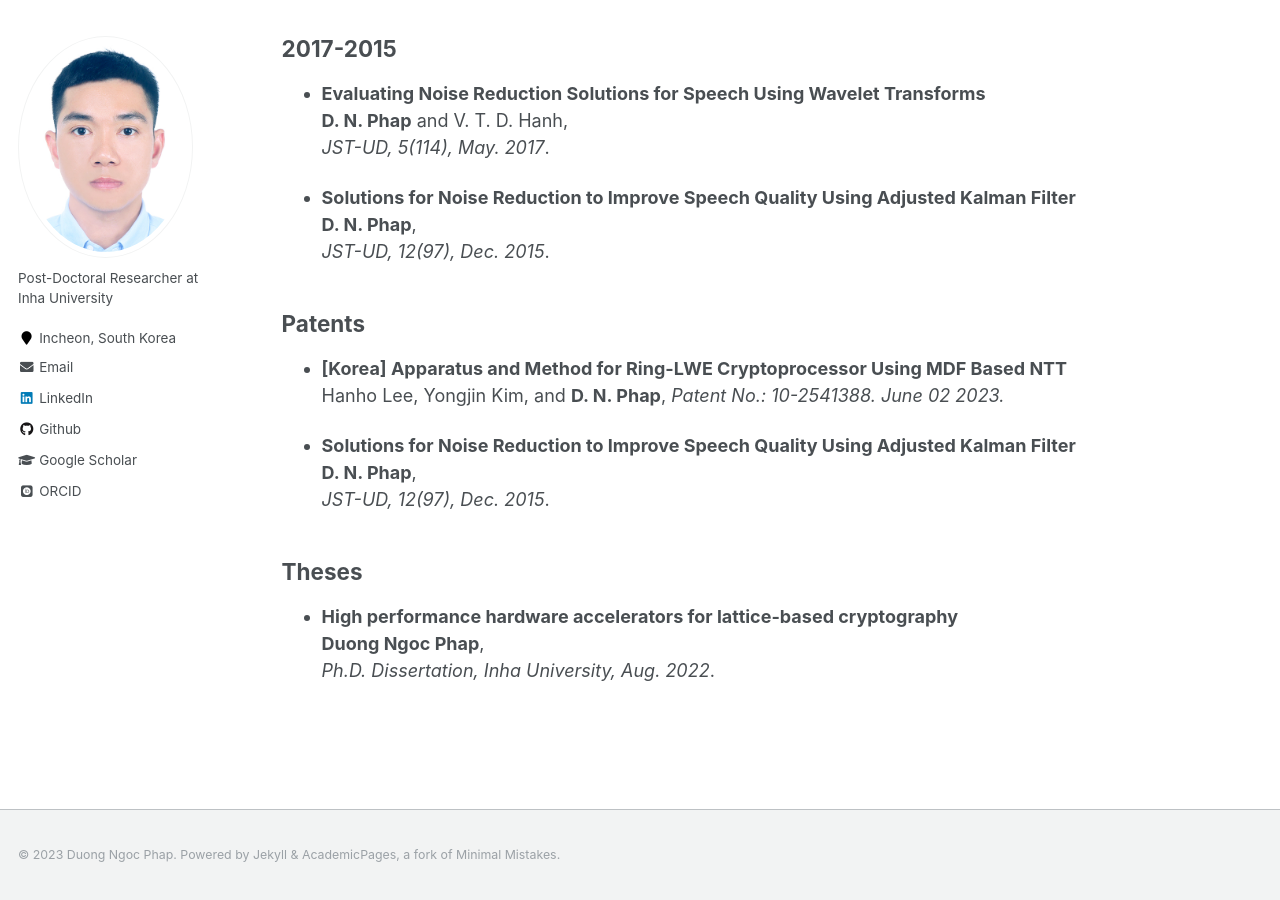
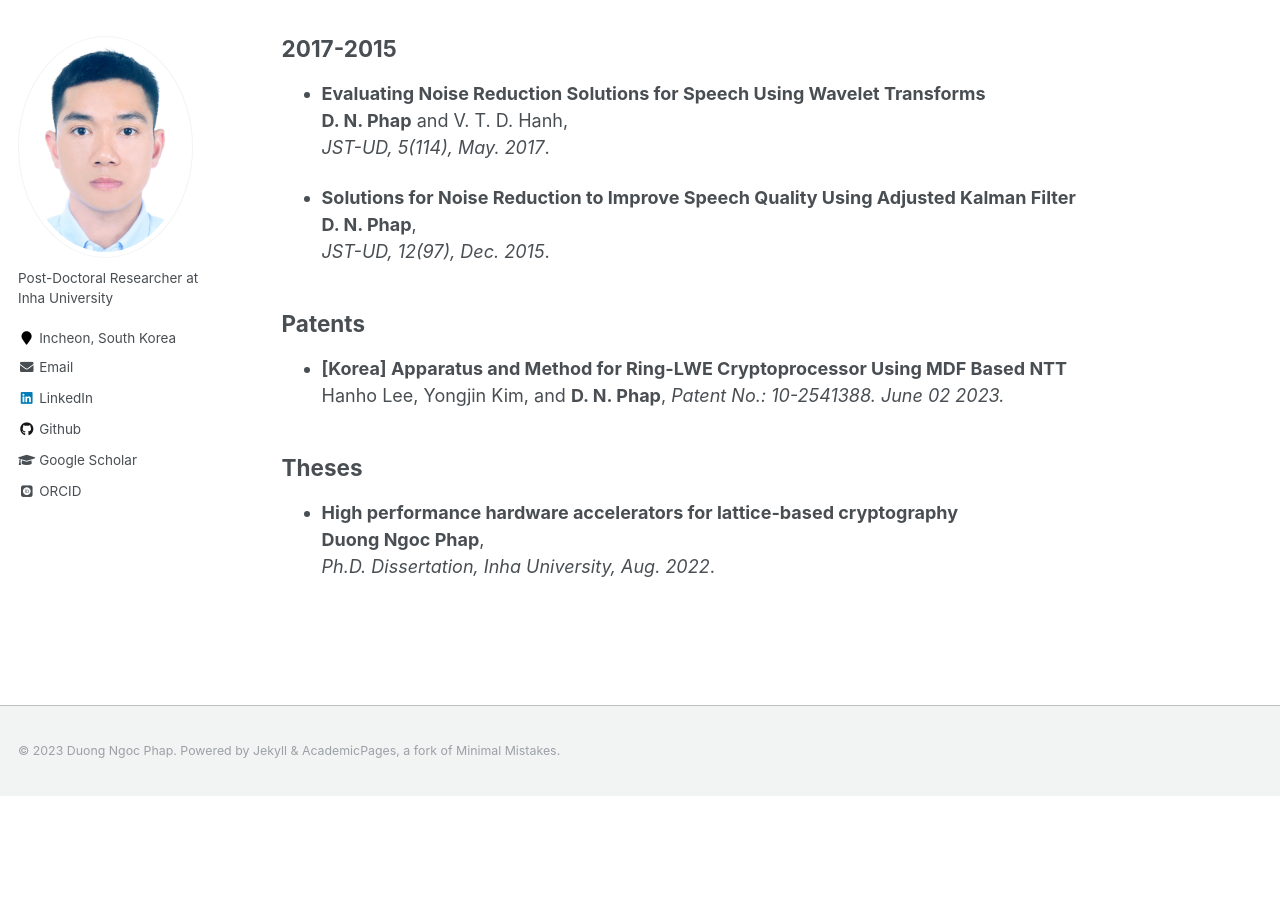
Before and after one commit to phapdn/phapdn.github.io, a Jekyll site: the page built from _pages/publications.md, in a window 1280 px wide and 900 px high, scrolled down 1357 px. Built offline with Jekyll 4.4.1, drawn with Linux system fonts in a browser that asks for light colours; some web fonts are replaced; after the commit the page ends 2153 px from its top, so only the background shows below that.

Commit message:
Update publications.md

```diff
--- a/_pages/publications.md
+++ b/_pages/publications.md
@@ -71,10 +71,6 @@ author_profile: true
   Hanho Lee, Yongjin Kim, and **D. N. Phap**,
   *Patent No.: 10-2541388. June 02 2023.*
 
-* **Solutions for Noise Reduction to Improve Speech Quality Using Adjusted Kalman Filter**
-  **D. N. Phap**,
-  *JST-UD, 12(97), Dec. 2015*.
-
 ## Theses
 
 * **High performance hardware accelerators for lattice-based cryptography**
```
